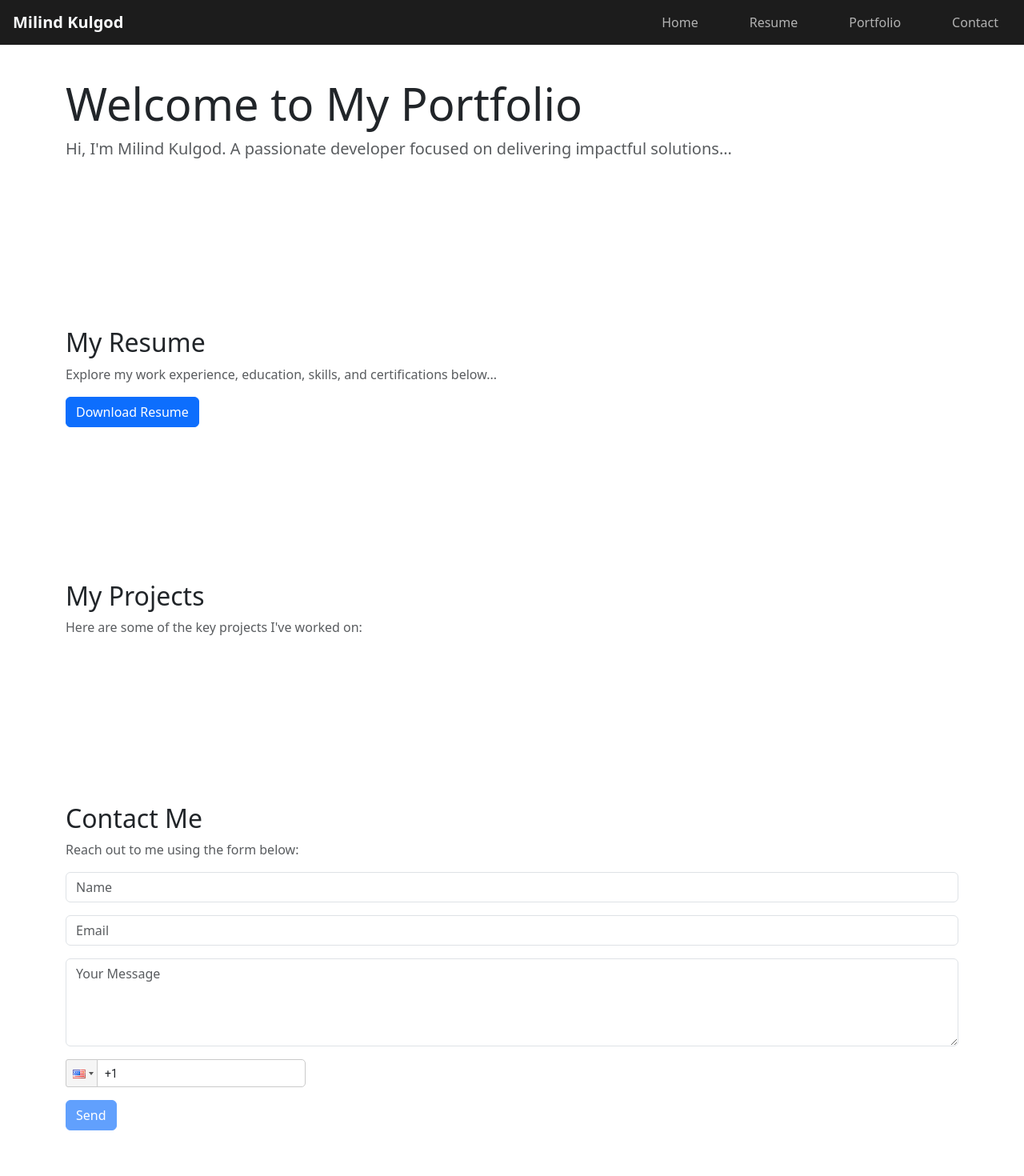
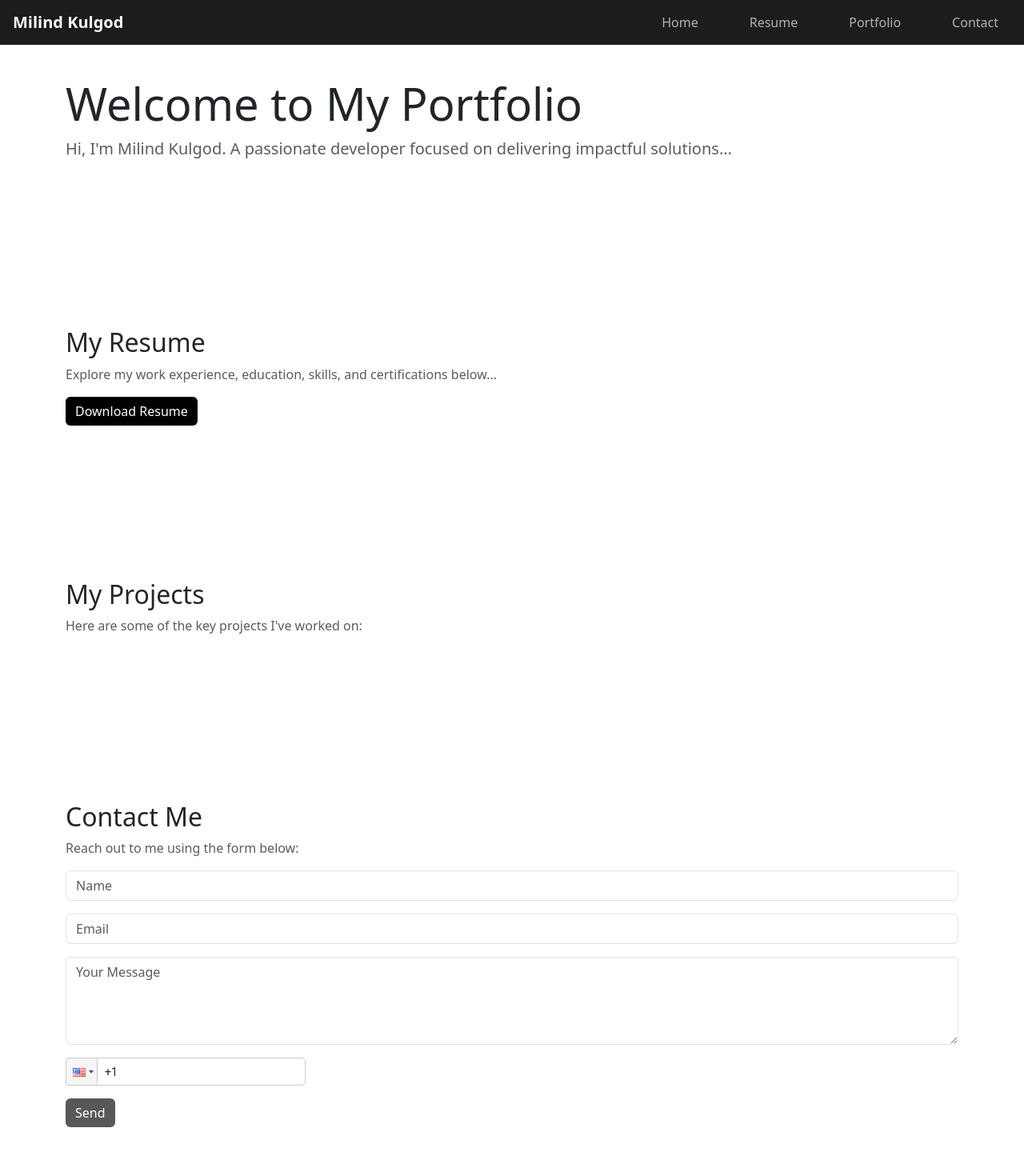
Before and after one commit to SundareshSN/resume-profile, a React (Create React App) app: page / in a window 1280 px wide. Shown: the top 1470 px of the page at 80% size. Built offline with nearby package versions, Linux system fonts and the light colour scheme; no server answers.

Commit message:
Button colors updated

```diff
--- a/src/pages/contact.js
+++ b/src/pages/contact.js
@@ -113,7 +113,7 @@ const Contact = () => {
                         />
                     </Form.Group>
                     <p></p>
-                    <Button className="btn-custom" disabled={isButtonDisabled}>
+                    <Button type="submit" className="btn-custom" style={{ backgroundColor: 'black', color: 'white', border: 'none' }} disabled={isButtonDisabled}>
                         Send
                     </Button>
                 </Form>
--- a/src/pages/resume.js
+++ b/src/pages/resume.js
@@ -30,7 +30,7 @@ const Resume = () => {
             <Container>
                 <h2 className="text-dark">My Resume</h2>
                 <p className="text-muted">Explore my work experience, education, skills, and certifications below...</p>
-                <Button onClick={handleDownload} className="btn-custom">
+                <Button onClick={handleDownload} className="btn-custom" style={{ backgroundColor: 'black', color: 'white', border: 'none' }}>
                     Download Resume
                 </Button>
             </Container>
```
